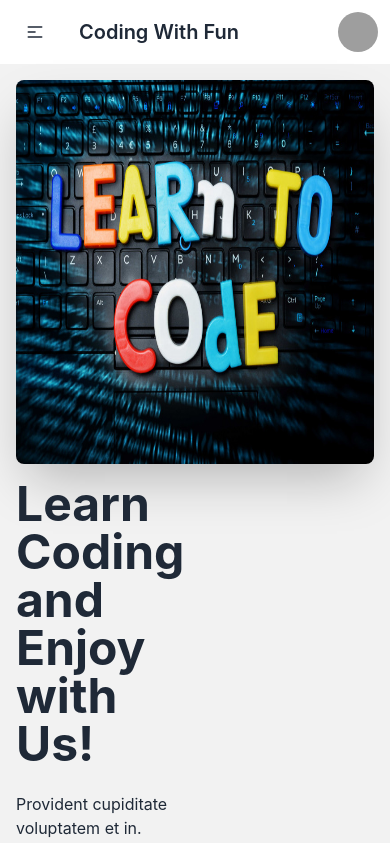
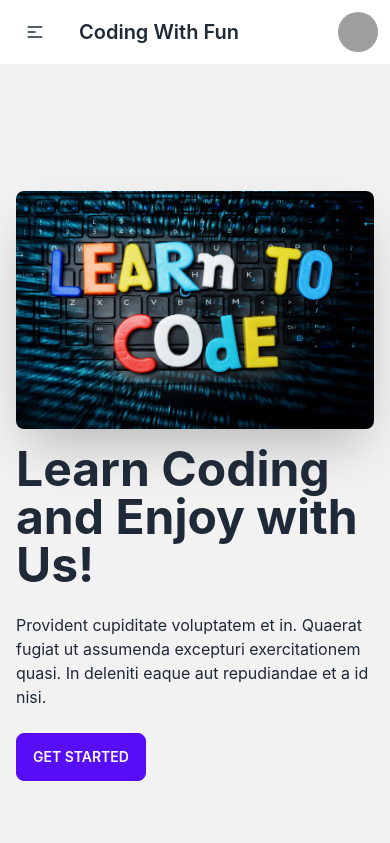
Before and after one commit to masumbillah360/coding-with-fun-client, a React (Create React App) app: page / in a window 390 px wide. Shown: the top 843 px of the page. Built offline with nearby package versions, Linux system fonts and the light colour scheme; grey boxes are pictures that could not be loaded.

Commit message:
setup home route and error page

```diff
--- a/package.json
+++ b/package.json
@@ -9,6 +9,7 @@
     "daisyui": "^2.33.0",
     "react": "^17.0.2",
     "react-dom": "^17.0.2",
+    "react-router-dom": "^6.4.2",
     "react-scripts": "5.0.0",
     "web-vitals": "^2.1.0"
   },
--- a/src/App.js
+++ b/src/App.js
@@ -1,14 +1,22 @@
+import { createBrowserRouter, RouterProvider } from 'react-router-dom';
 import './App.css';
-import Header from './components/Header/Header';
+import ErrorPage from './components/ErrorPage/ErrorPage';
 import Home from './components/Home/Home';
-
+import Layout from './Main/Layout';
 
 function App() {
+  const routes = createBrowserRouter([
+    {path: '/', element: <Layout></Layout> ,
+    errorElement: <ErrorPage></ErrorPage>,
+    children: [
+      {path: '/', element: <Home></Home>}
+    ]}
+  ])
+
   return (
-    <div>
-    <Header></Header>
-    <Home></Home>
-    </div>
+    <RouterProvider router={routes}>
+
+    </RouterProvider>
   );
 }
 
--- /dev/null
+++ b/src/Main/Layout.js
@@ -0,0 +1,14 @@
+import React from "react";
+import { Outlet } from "react-router-dom";
+import Header from "../components/Header/Header";
+
+const Layout = () => {
+  return (
+    <div>
+      <Header></Header>
+      <Outlet></Outlet>
+    </div>
+  );
+};
+
+export default Layout;
--- /dev/null
+++ b/src/components/ErrorPage/ErrorPage.js
@@ -0,0 +1,11 @@
+import React from 'react';
+
+const ErrorPage = () => {
+    return (
+        <div>
+            <h1>Page Not Found</h1>
+        </div>
+    );
+};
+
+export default ErrorPage;
--- a/src/components/Home/Home.js
+++ b/src/components/Home/Home.js
@@ -7,7 +7,7 @@ const Home = () => {
           <div className="hero-content grid lg:grid-cols-5 justify-center">
             <img
               src="banner.jpg"
-              className="w-full h-96 rounded-lg shadow-2xl col-span-12 lg:col-span-2"
+              className="rounded-lg shadow-2xl md:col-span-12 lg:col-span-2"
               alt="HeaderPhoto"
             />
             <div className='md:col-span-12 lg:col-span-3'>
```
Also changed, not shown: 2 other files (tests, documents, lock files or other folders).
